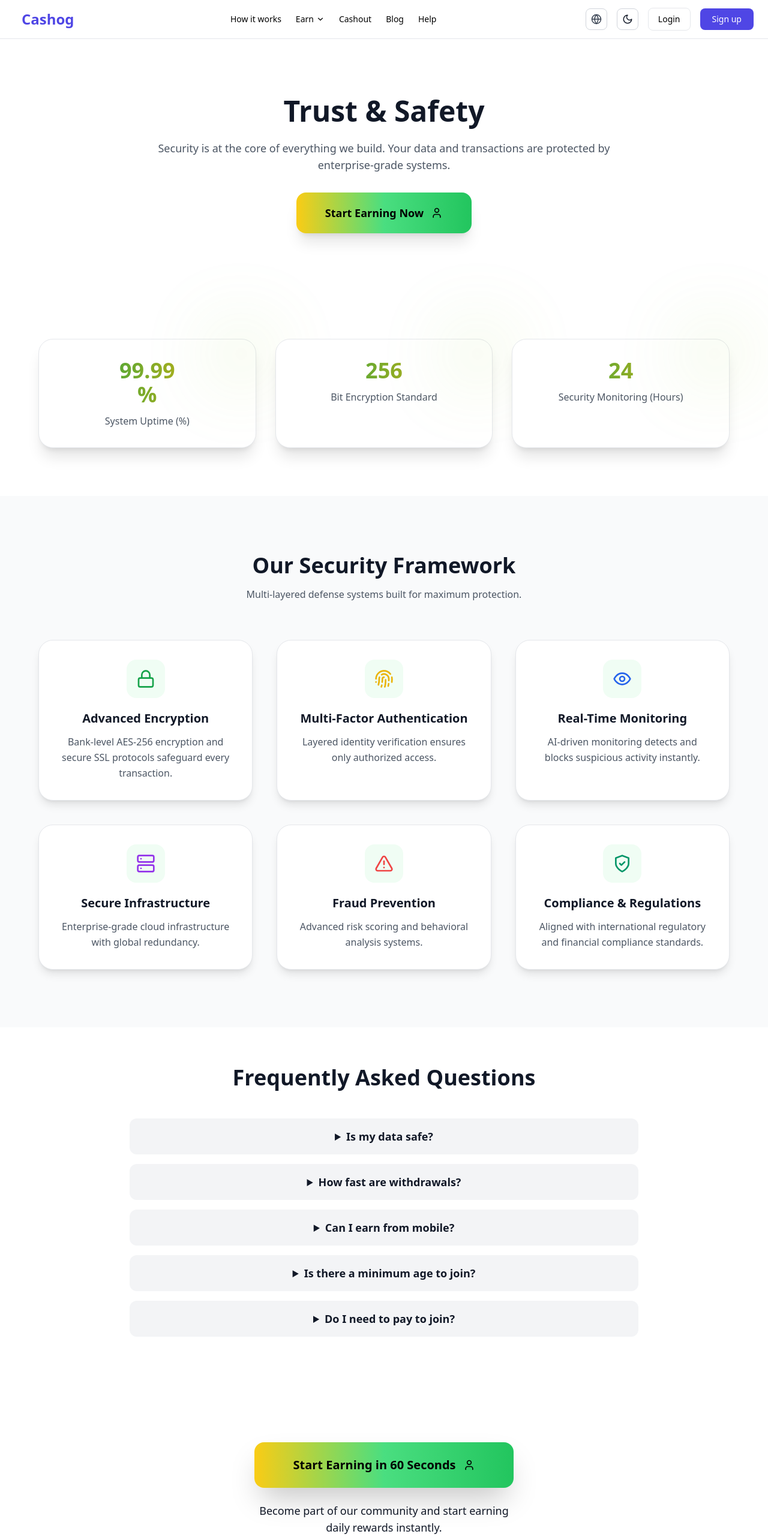
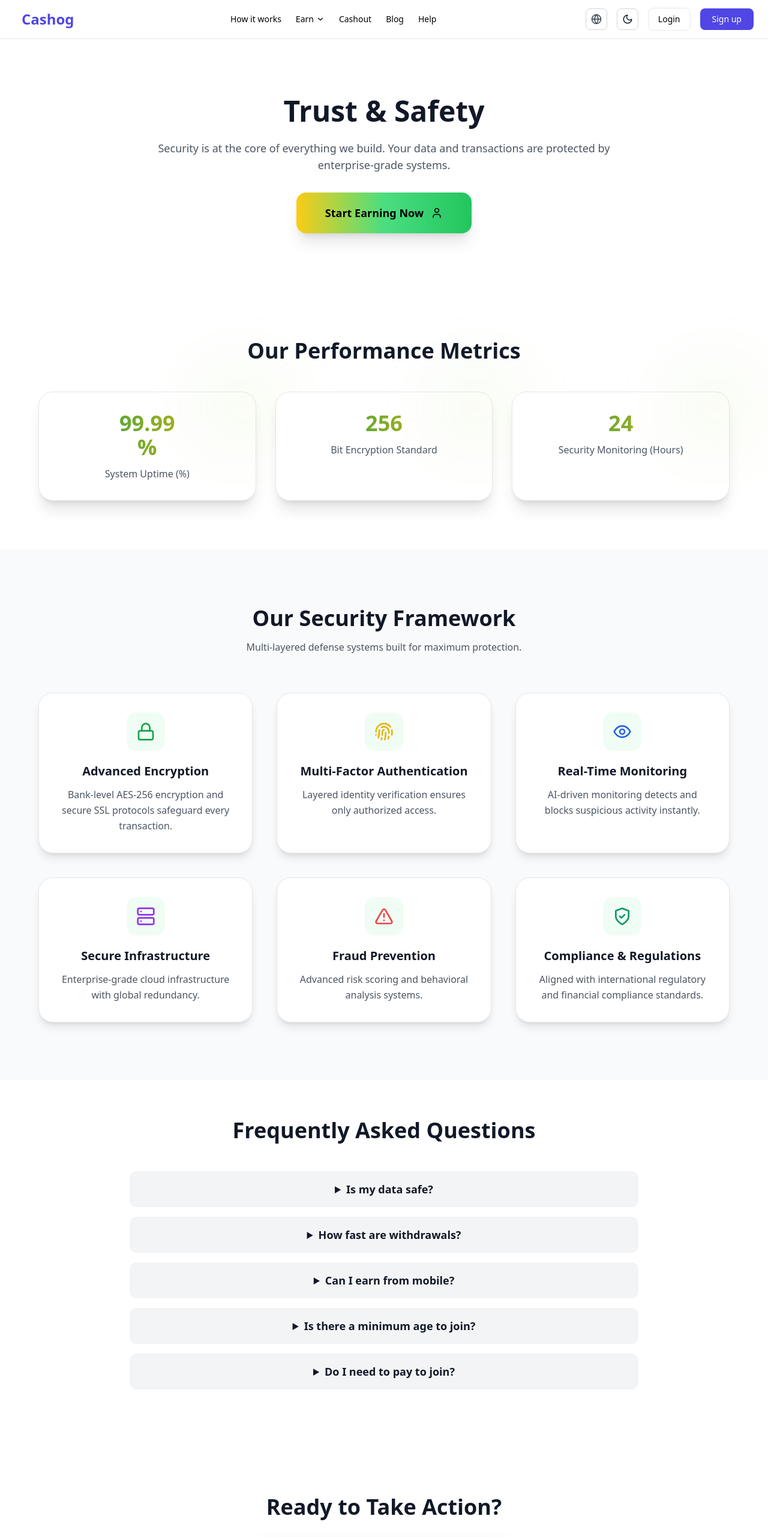
Before and after one commit to tool63/cashin, a Next.js app: page /trust-safety in a window 1280 px wide. Shown: the top 2563 px of the page at 60% size. Built offline with nearby package versions, Linux system fonts and the light colour scheme.

Commit message:
Update page.tsx

```diff
--- a/app/(site)/trust-safety/page.tsx
+++ b/app/(site)/trust-safety/page.tsx
@@ -147,6 +147,9 @@ export default function TrustSafetyPage() {
           viewport={{ once: true }}
           transition={{ duration: 0.6 }}
         >
+          <div className="max-w-6xl mx-auto text-center mb-12">
+            <h2 className="text-3xl md:text-4xl font-bold">Our Performance Metrics</h2>
+          </div>
           <div className="max-w-6xl mx-auto grid md:grid-cols-3 gap-8">
             {stats.map((stat, index) => (
               <motion.div
@@ -236,6 +239,7 @@ export default function TrustSafetyPage() {
           viewport={{ once: true }}
           transition={{ duration: 0.6 }}
         >
+          <h2 className="text-3xl md:text-4xl font-bold mb-8">Ready to Take Action?</h2>
           <motion.a
             href="/signup"
             className="cta-observer inline-flex items-center gap-3 bg-gradient-to-r from-yellow-400 via-green-400 to-green-500 text-black px-16 py-6 rounded-2xl font-bold shadow-2xl text-xl hover:scale-105 transition-transform duration-300"
```
